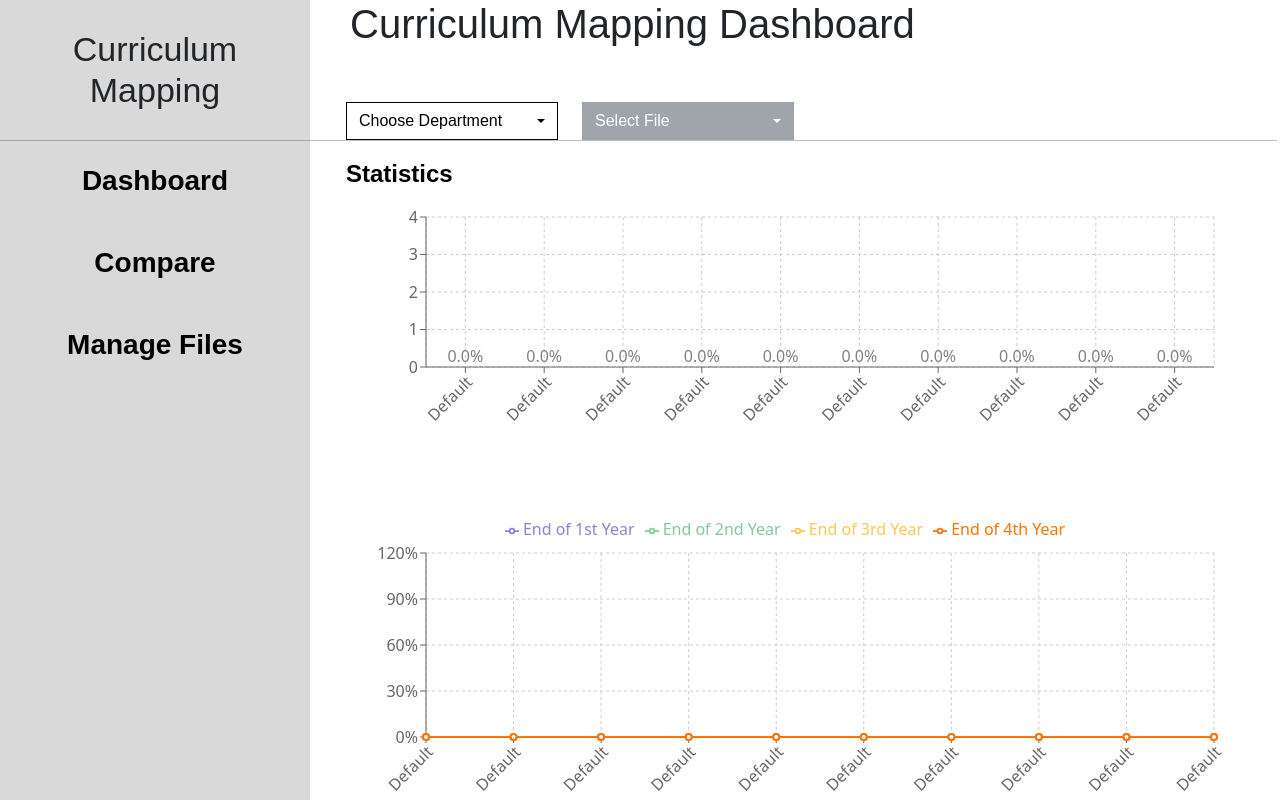
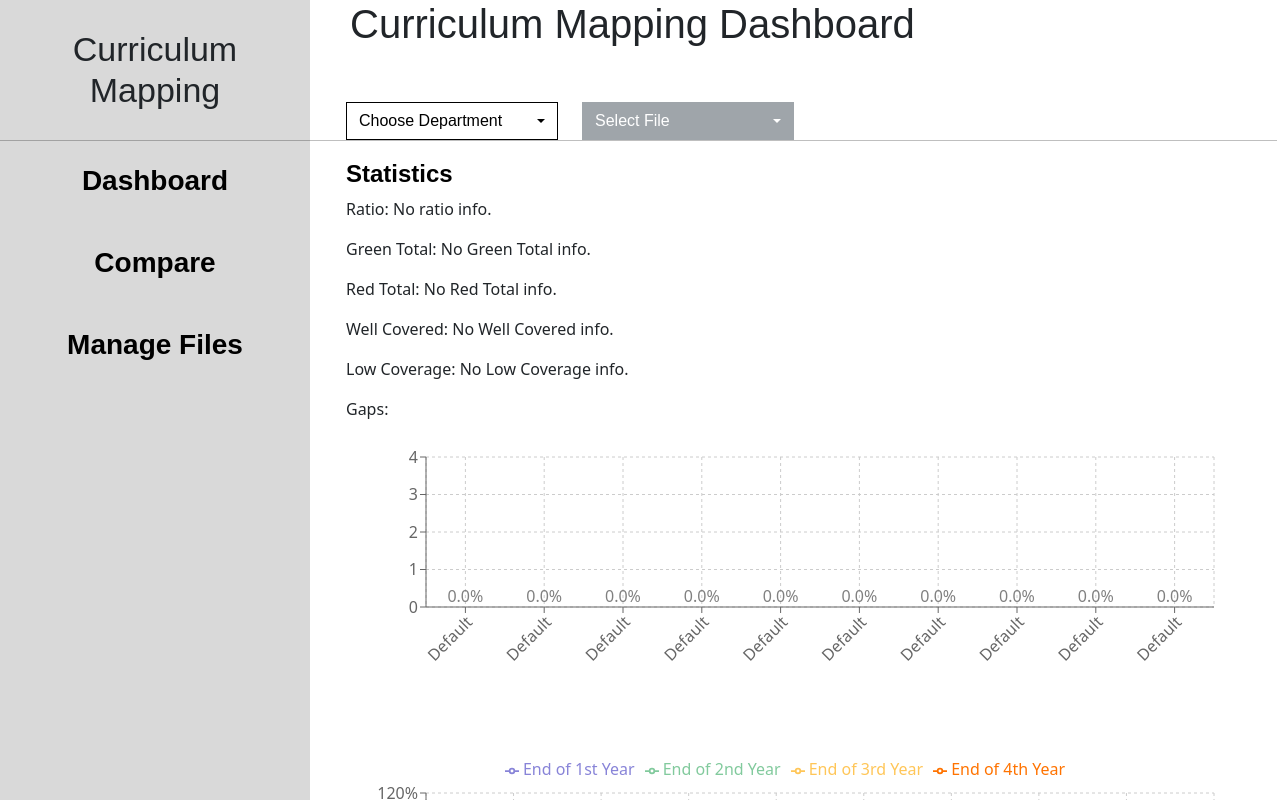
Before and after one commit to Xayonite/CurriculumDashboard, a React (Vite) app: page / in a window 1280 px wide. Built offline with nearby package versions, Linux system fonts and the light colour scheme.

Commit message:
Update Dashboard - Balagbag metrics first

```diff
--- a/src/pages/Dashboard/dashboard.jsx
+++ b/src/pages/Dashboard/dashboard.jsx
@@ -162,6 +162,14 @@ function Dashboard(){
             <h1>Statistics</h1>
             <div className='statistics-container'>
 
+                {/* Ratios and Shits */}
+
+                <p>Ratio: {analytics?.ratioOfFocus || "No ratio info."}</p>
+                <p>Green Total: {analytics?.greenTotal || "No Green Total info."}</p>
+                <p>Red Total:  {analytics?.redTotal || "No Red Total info."}</p>
+                <p>Well Covered: {analytics?.wellCovered || "No Well Covered info."}</p>
+                <p>Low Coverage:  {analytics?.lowCoverage || "No Low Coverage info."}</p>
+                <p>Gaps: {analytics?.gaps || ""}</p>
 
                 <SkillBarChart data={analytics?.skillDistribution || defaultSkillDistribution} />
 
```
